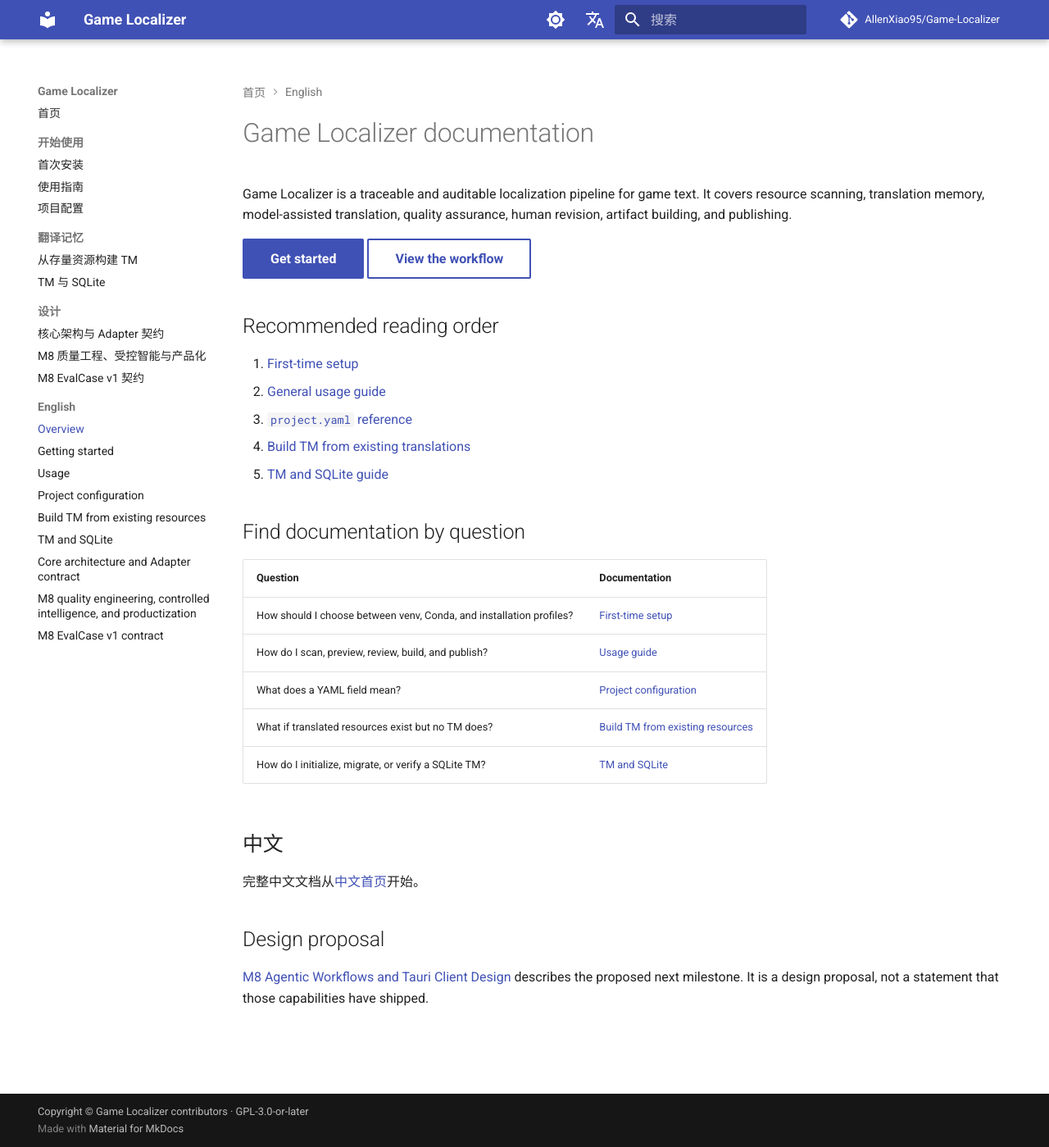
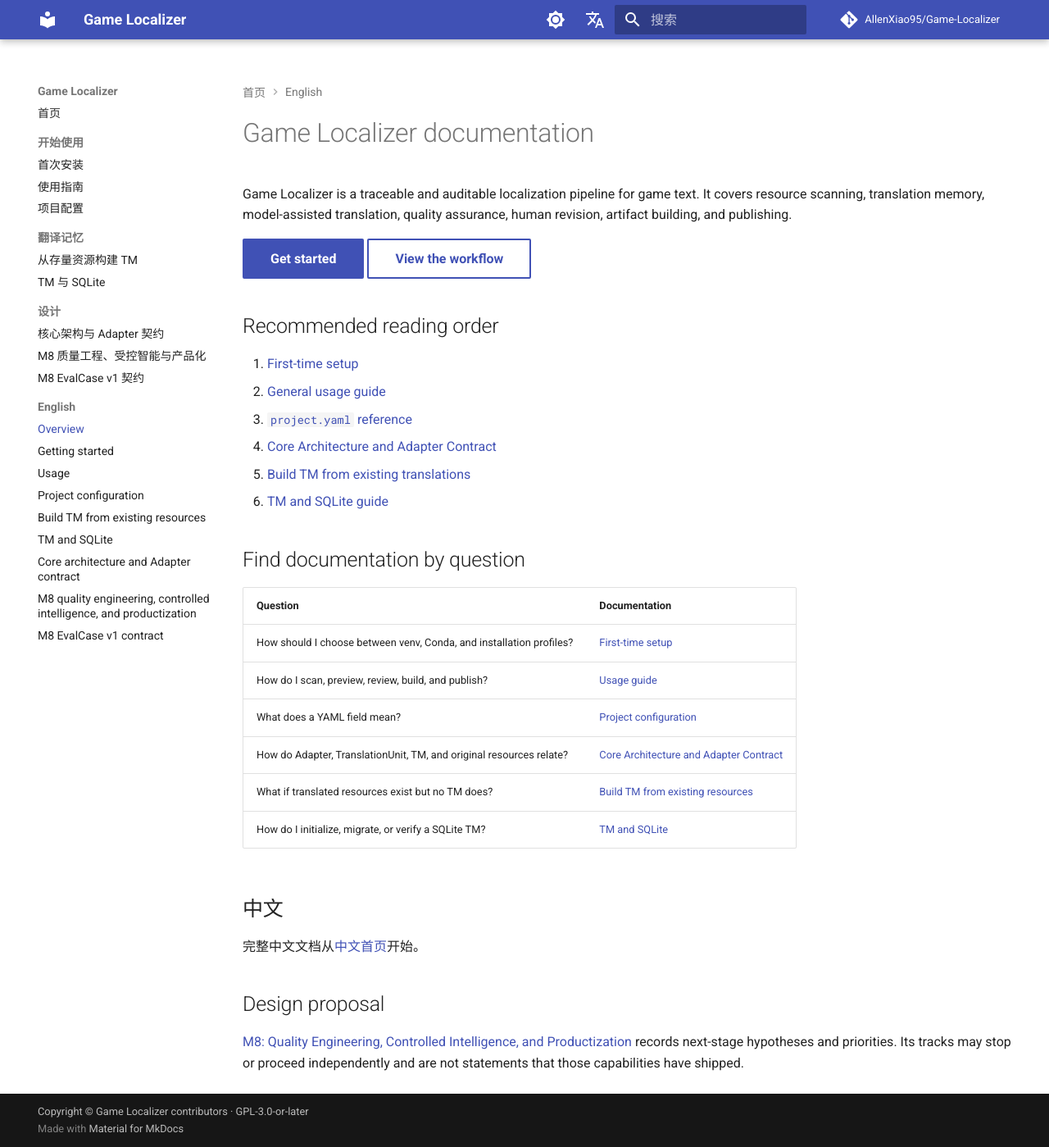
Before and after one commit to AllenXiao95/Game-Localizer, an MkDocs documentation site: the page built from docs/en/index.md, in a window 1280 px wide and 1399 px high. Shown: the whole window at 82% size. Built offline with MkDocs 1.6.1 and Material for MkDocs 9.7.7, drawn with Linux system fonts in a browser that asks for light colours; comment, search, counter and statistics services are not loaded.

Commit message:
docs: link English core architecture from documentation home

```diff
--- a/docs/en/index.md
+++ b/docs/en/index.md
@@ -15,8 +15,9 @@ Game Localizer is a traceable and auditable localization pipeline for game text.
 1. [First-time setup](getting-started.md)
 2. [General usage guide](usage.md)
 3. [`project.yaml` reference](project-configuration.md)
-4. [Build TM from existing translations](tm-bootstrap.md)
-5. [TM and SQLite guide](translation-memory.md)
+4. [Core Architecture and Adapter Contract](core-architecture.md)
+5. [Build TM from existing translations](tm-bootstrap.md)
+6. [TM and SQLite guide](translation-memory.md)
 
 ## Find documentation by question
 
@@ -25,6 +26,7 @@ Game Localizer is a traceable and auditable localization pipeline for game text.
 | How should I choose between venv, Conda, and installation profiles? | [First-time setup](getting-started.md) |
 | How do I scan, preview, review, build, and publish? | [Usage guide](usage.md) |
 | What does a YAML field mean? | [Project configuration](project-configuration.md) |
+| How do Adapter, TranslationUnit, TM, and original resources relate? | [Core Architecture and Adapter Contract](core-architecture.md) |
 | What if translated resources exist but no TM does? | [Build TM from existing resources](tm-bootstrap.md) |
 | How do I initialize, migrate, or verify a SQLite TM? | [TM and SQLite](translation-memory.md) |
 
@@ -34,4 +36,4 @@ Game Localizer is a traceable and auditable localization pipeline for game text.
 
 ## Design proposal
 
-[M8 Agentic Workflows and Tauri Client Design](milestone-m8-agent-client.md) describes the proposed next milestone. It is a design proposal, not a statement that those capabilities have shipped.
+[M8: Quality Engineering, Controlled Intelligence, and Productization](milestone-m8-agent-client.md) records next-stage hypotheses and priorities. Its tracks may stop or proceed independently and are not statements that those capabilities have shipped.
```
